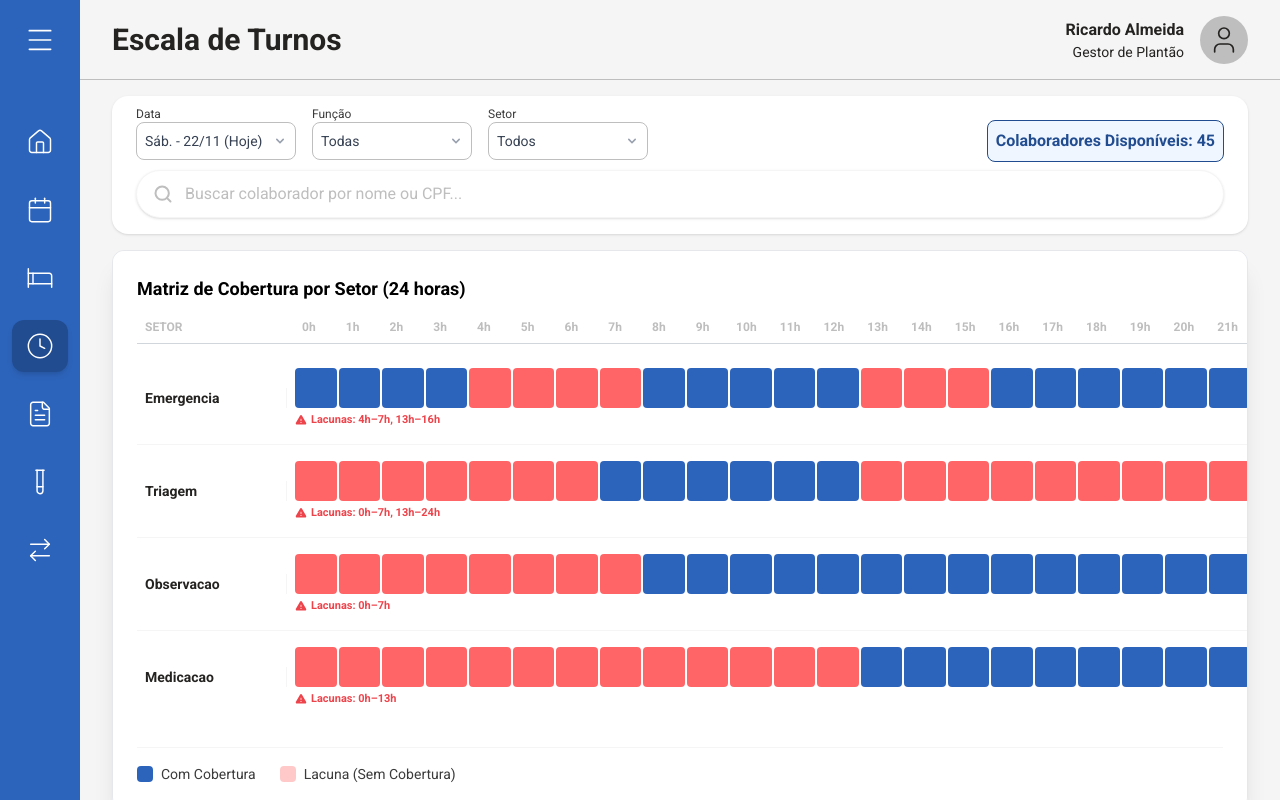
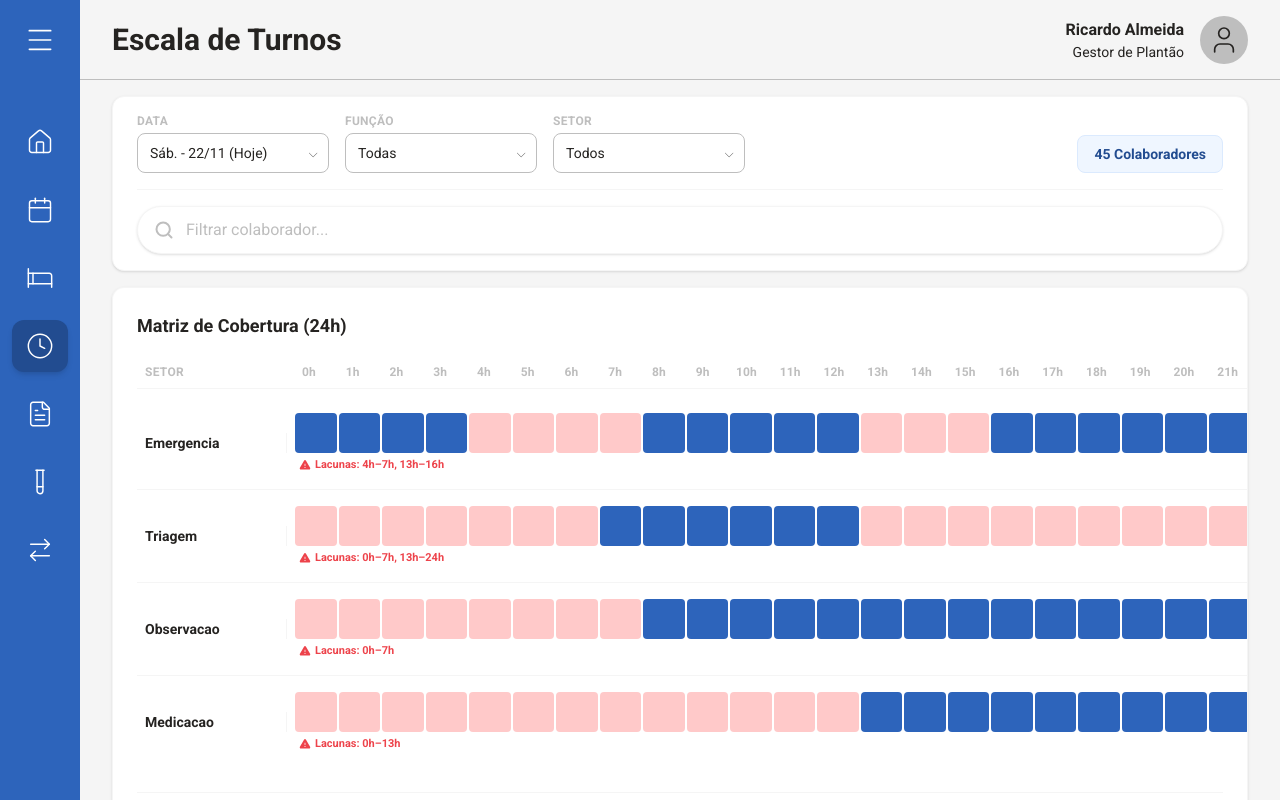
Before and after one commit to llicels/trabalho_banco_de_dados, a React (Vite) app in the folder frontend/: page /turnos in a window 1280 px wide. Built offline with nearby package versions, Linux system fonts and the light colour scheme.

Commit message:
Correções visuais + Componente de Filtro

```diff
--- /dev/null
+++ b/frontend/src/components/FilterSelect.jsx
@@ -0,0 +1,37 @@
+import ArrowDownIcon from './icons/ArrowDownIcon';
+
+export function FilterSelect({
+  label,
+  value,
+  onChange,
+  options = [],
+  className = ""
+}) {
+  return (
+    <div className={`relative ${className}`}>
+
+      <label className="text-xs font-bold text-Grey mb-1 uppercase tracking-wide block">
+        {label}
+      </label>
+
+      <div className="relative">
+        <select
+          value={value}
+          onChange={onChange}
+          className="block w-full h-10 pl-3 pr-10 border border-Grey rounded-lg bg-white text-sm text-Black font-medium focus:ring-2 focus:ring-Blue1 focus:border-Blue1 outline-none appearance-none cursor-pointer"
+        >
+          {options.map((option, index) => (
+            <option key={index} value={option}>
+              {option}
+            </option>
+          ))}
+        </select>
+
+        <div className="absolute inset-y-0 right-0 flex items-center px-2 pointer-events-none">
+          <ArrowDownIcon className="w-4 h-4 text-DarkGrey" />
+        </div>
+      </div>
+
+    </div>
+  );
+}
--- /dev/null
+++ b/frontend/src/components/icons/ArrowDownIcon.jsx
@@ -0,0 +1,15 @@
+export default function ArrowDownIcon({ className }) {
+  return (
+    <svg
+      className={className}
+      viewBox="0 0 48 48"
+      fill="none"
+      xmlns="http://www.w3.org/2000/svg"
+    >
+      <path
+        d="M23.9041 34.656L12.6241 23.376L11.8561 24.096L24.4321 36.672L37.0081 24.096L36.2401 23.376L24.9601 34.656L24.432 35.1839L23.9041 34.656Z"
+        fill="currentColor"
+      />
+    </svg>
+  );
+}
--- a/frontend/src/pages/Turnos.jsx
+++ b/frontend/src/pages/Turnos.jsx
@@ -1,32 +1,20 @@
 import React, { useState, useMemo } from 'react';
-import TurnosEscalasModal from "../components/turnos/TurnosEscalasModal";
+import { TurnosEscalasModal } from "../components/turnos/TurnosEscalasModal";
 import { SearchBar } from '../components/SearchBar';
+import { FilterSelect } from '../components/FilterSelect';
 
-// --- Dados Mockados (Simulação) ---
+// --- DADOS MOCKADOS ---
 const mockColaboradores = [
   { id: 101, nome: "Dr. Bumbum", crm: "14515125125", funcao: "Cirurgião" },
   { id: 102, nome: "Dra. Ana", crm: "98765432123", funcao: "Clínico Geral" },
   { id: 103, nome: "Enf. João", crm: "11223344112", funcao: "Enfermeiro" },
 ];
 
-// Matriz simulada por Setor (1: Com Cobertura, 0: Sem Cobertura/Lacuna)
 const mockMatriz = {
-  Emergencia: {
-    horas: [1, 1, 1, 1, 0, 0, 0, 0, 1, 1, 1, 1, 1, 0, 0, 0, 1, 1, 1, 1, 1, 1, 1, 1],
-    lacunas: "Lacunas: 4h–7h, 13h–16h"
-  },
-  Triagem: {
-    horas: [0, 0, 0, 0, 0, 0, 0, 1, 1, 1, 1, 1, 1, 0, 0, 0, 0, 0, 0, 0, 0, 0, 0, 0],
-    lacunas: "Lacunas: 0h–7h, 13h–24h"
-  },
-  Observacao: {
-    horas: [0, 0, 0, 0, 0, 0, 0, 0, 1, 1, 1, 1, 1, 1, 1, 1, 1, 1, 1, 1, 1, 1, 1, 1],
-    lacunas: "Lacunas: 0h–7h"
-  },
-  Medicacao: {
-    horas: [0, 0, 0, 0, 0, 0, 0, 0, 0, 0, 0, 0, 0, 1, 1, 1, 1, 1, 1, 1, 1, 1, 1, 1],
-    lacunas: "Lacunas: 0h–13h"
-  },
+  Emergencia: { horas: [1, 1, 1, 1, 0, 0, 0, 0, 1, 1, 1, 1, 1, 0, 0, 0, 1, 1, 1, 1, 1, 1, 1, 1], lacunas: "Lacunas: 4h–7h, 13h–16h" },
+  Triagem: { horas: [0, 0, 0, 0, 0, 0, 0, 1, 1, 1, 1, 1, 1, 0, 0, 0, 0, 0, 0, 0, 0, 0, 0, 0], lacunas: "Lacunas: 0h–7h, 13h–24h" },
+  Observacao: { horas: [0, 0, 0, 0, 0, 0, 0, 0, 1, 1, 1, 1, 1, 1, 1, 1, 1, 1, 1, 1, 1, 1, 1, 1], lacunas: "Lacunas: 0h–7h" },
+  Medicacao: { horas: [0, 0, 0, 0, 0, 0, 0, 0, 0, 0, 0, 0, 0, 1, 1, 1, 1, 1, 1, 1, 1, 1, 1, 1], lacunas: "Lacunas: 0h–13h" },
 };
 
 const mockEscalaDetalhe = {
@@ -35,7 +23,6 @@
     'Triagem-9': [mockColaboradores[1]],
 };
 
-// --- LÓGICA DE FILTRO E MOCKS ---
 const formatDate = (date) => {
     const options = { weekday: 'short', day: '2-digit', month: '2-digit' };
     let formatted = date.toLocaleDateString('pt-BR', options);
@@ -63,10 +50,7 @@
 const dateOptions = generateDateOptions(5);
 const functionOptions = ["Todas", "Médico", "Enfermeira", "Técnico"];
 const sectorOptions = ["Todos", "Emergência", "Triagem", "Observação", "Medicação"];
-
 const allSectorKeys = Object.keys(mockMatriz);
-
-// 💡 MAPEAMENTO DE FUNÇÃO PARA SETORES RELEVANTES (SIMULAÇÃO)
 const functionToSectorMap = {
     "Médico": ["Emergencia", "Observacao"],
     "Enfermeira": ["Triagem", "Medicacao"],
@@ -74,166 +58,112 @@
     "Todas": allSectorKeys
 };
 
+// --- COMPONENTE PRINCIPAL ---
 
 export function Turnos() {
   const [modalData, setModalData] = useState(null);
   const [selectedDate, setSelectedDate] = useState(dateOptions[5]);
-  const [selectedFunction, setSelectedFunction] = useState(functionOptions[0]); // Estado para o filtro de Função
+  const [selectedFunction, setSelectedFunction] = useState(functionOptions[0]);
   const [selectedSector, setSelectedSector] = useState(sectorOptions[0]);
+  const [searchTerm, setSearchTerm] = useState("");
 
-
-  // 💡 LÓGICA DE FILTRAGEM (FUNÇÃO E SETOR COMBINADOS)
   const filteredSectors = useMemo(() => {
-
-    // 1. Filtrar pela Função (Simulação)
     let sectorsByFunction = functionToSectorMap[selectedFunction] || allSectorKeys;
-
-    // 2. Filtrar pelo Setor Específico
-    if (selectedSector === "Todos") {
-      return sectorsByFunction;
-    }
-
+    if (selectedSector === "Todos") return sectorsByFunction;
     const normalizedSelectedSector = selectedSector.normalize("NFD").replace(/[\u0300-\u036f]/g, "");
-
-    // Se a função já filtrou para um subconjunto, verificamos se o setor selecionado está nesse subconjunto.
-    if (sectorsByFunction.includes(normalizedSelectedSector)) {
-        return [normalizedSelectedSector];
-    }
-
-    // Se selecionamos um setor específico (ex: "Emergência") e a função está como "Todas", retorna o setor específico.
-    // Se o setor não está no conjunto filtrado por função, não retorna nada.
+    if (sectorsByFunction.includes(normalizedSelectedSector)) return [normalizedSelectedSector];
     return [];
-
   }, [selectedFunction, selectedSector]);
 
-
-  // Função que lida com o clique na célula
   const handleCellClick = (setor, hora, status) => {
     const key = `${setor}-${hora}`;
-    let colaboradoresEscalados;
-
-    if (status === 1) {
-        colaboradoresEscalados = mockEscalaDetalhe[key] || [mockColaboradores[0]];
-    } else {
-        colaboradoresEscalados = [];
-    }
-
-    setModalData({
-      setor,
-      hora,
-      status,
-      colaboradores: colaboradoresEscalados,
-    });
+    let colaboradoresEscalados = status === 1 ? mockEscalaDetalhe[key] || [mockColaboradores[0]] : [];
+    setModalData({ setor, hora, status, colaboradores: colaboradoresEscalados });
   };
 
   const closeModal = () => setModalData(null);
-
   const horas = Array.from({ length: 24 }, (_, i) => i);
 
   return (
-    <div className="p-8 pt-4 bg-LightGrey min-h-screen">
+    <div className="p-8 pt-4 bg-LightGrey min-h-full">
 
-      {/* 2. BARRA DE FILTROS E BUSCA */}
-      <div className="bg-white p-6 pb-4 rounded-2xl shadow-sm mb-4">
-        <div className="flex items-center justify-between">
+      {/* BARRA DE FILTROS */}
+      <div className="bg-PureWhite p-6 pt-4 pb-4 rounded-xl shadow-sm border border-LightGrey mb-4">
 
-          {/* Dropdowns de Filtro */}
-          <div className="flex gap-4">
+        <div className="flex flex-col lg:flex-row items-end justify-between gap-6">
 
-            {/* Filtro de Data */}
-            <div className="w-40 relative">
-                <label htmlFor="filter-data" className="text-xs font-medium text-DarkGrey absolute -top-4 left-0">Data</label> {/* 💡 RÓTULO */}
-                <select
-                    id="filter-data"
-                    value={selectedDate}
-                    onChange={(e) => setSelectedDate(e.target.value)}
-                    className="block w-full p-2 border border-Grey rounded-lg appearance-none bg-white pr-8 text-sm cursor-pointer font-medium text-gray-700"
-                >
-                    {dateOptions.map(option => (
-                        <option key={option} value={option}>{option}</option>
-                    ))}
-                </select>
-                <svg className="h-4 w-4 absolute right-2 top-1/2 transform -translate-y-1/2 text-gray-400 pointer-events-none" xmlns="http://www.w3.org/2000/svg" viewBox="0 0 20 20" fill="currentColor"><path fillRule="evenodd" d="M5.293 7.293a1 1 0 011.414 0L10 10.586l3.293-3.293a1 1 0 111.414 1.414l-4 4a1 1 0 01-1.414 0l-4-4a1 1 0 010-1.414z" clipRule="evenodd" /></svg>
-            </div>
+          <div className="flex flex-wrap gap-4 w-full lg:w-auto">
 
-            {/* Filtro de Função */}
-            <div className="w-40 relative">
-                <label htmlFor="filter-funcao" className="text-xs font-medium text-DarkGrey absolute -top-4 left-0">Função</label> {/* 💡 RÓTULO */}
-                <select
-                    id="filter-funcao"
-                    value={selectedFunction}
-                    onChange={(e) => setSelectedFunction(e.target.value)}
-                    className="block w-full p-2 border border-Grey rounded-lg appearance-none bg-white pr-8 text-sm cursor-pointer font-medium text-gray-700"
-                >
-                    {functionOptions.map(option => (
-                        <option key={option} value={option}>{option}</option>
-                    ))}
-                </select>
-                <svg className="h-4 w-4 absolute right-2 top-1/2 transform -translate-y-1/2 text-gray-400 pointer-events-none" xmlns="http://www.w3.org/2000/svg" viewBox="0 0 20 20" fill="currentColor"><path fillRule="evenodd" d="M5.293 7.293a1 1 0 011.414 0L10 10.586l3.293-3.293a1 1 0 111.414 1.414l-4 4a1 1 0 01-1.414 0l-4-4a1 1 0 010-1.414z" clipRule="evenodd" /></svg>
-            </div>
+            <FilterSelect
+              label="Data"
+              value={selectedDate}
+              onChange={(e) => setSelectedDate(e.target.value)}
+              options={dateOptions}
+              className="w-full sm:w-48"
+            />
 
-            {/* Filtro de Setor */}
-            <div className="w-40 relative">
-                <label htmlFor="filter-setor" className="text-xs font-medium text-DarkGrey absolute -top-4 left-0">Setor</label> {/* 💡 RÓTULO */}
-                <select
-                    id="filter-setor"
-                    value={selectedSector}
-                    onChange={(e) => setSelectedSector(e.target.value)}
-                    className="block w-full p-2 border border-Grey rounded-lg appearance-none bg-white pr-8 text-sm cursor-pointer font-medium text-gray-700"
-                >
-                    {sectorOptions.map(option => (
-                        <option key={option} value={option}>{option}</option>
-                    ))}
-                </select>
-                <svg className="h-4 w-4 absolute right-2 top-1/2 transform -translate-y-1/2 text-gray-400 pointer-events-none" xmlns="http://www.w3.org/2000/svg" viewBox="0 0 20 20" fill="currentColor"><path fillRule="evenodd" d="M5.293 7.293a1 1 0 011.414 0L10 10.586l3.293-3.293a1 1 0 111.414 1.414l-4 4a1 1 0 01-1.414 0l-4-4a1 1 0 010-1.414z" clipRule="evenodd" /></svg>
-            </div>
+            <FilterSelect
+              label="Função"
+              value={selectedFunction}
+              onChange={(e) => setSelectedFunction(e.target.value)}
+              options={functionOptions}
+              className="w-full sm:w-48"
+            />
+
+            <FilterSelect
+              label="Setor"
+              value={selectedSector}
+              onChange={(e) => setSelectedSector(e.target.value)}
+              options={sectorOptions}
+              className="w-full sm:w-48"
+            />
 
           </div>
 
-          {/* Contagem de Colaboradores */}
-          <div className="p-2 border border-Blue3 rounded-lg bg-blue-50 text-Blue3 font-semibold text-center">
-            Colaboradores Disponíveis: 45
+          {/* Badge de Contagem */}
+          <div className="px-4 py-2 bg-blue-50 text-Blue3 border border-blue-100 rounded-lg font-semibold text-sm whitespace-nowrap">
+            45 Colaboradores
           </div>
         </div>
 
-        {/* Busca */}
-        <div className="mt-2">
+        {/* BUSCA */}
+        <div className="mt-4 pt-4 border-t border-LightGrey">
             <SearchBar
-                placeholder="Buscar colaborador por nome ou CPF..."
+                placeholder="Filtrar colaborador..."
                 onSearch={(texto) => setSearchTerm(texto)}
                 className="w-full"
             />
         </div>
+
       </div>
 
-      {/* 3. MATRIZ DE COBERTURA */}
-      <div className="bg-white p-6 rounded-xl shadow-xl border border-gray-200 overflow-x-auto">
-        <h2 className="text-lg font-semibold mb-4">Matriz de Cobertura por Setor (24 horas)</h2>
+      {/* MATRIZ DE COBERTURA */}
+      <div className="bg-PureWhite p-6 rounded-xl shadow-sm border border-LightGrey overflow-x-auto">
+        <h2 className="text-lg font-bold text-Black mb-6">Matriz de Cobertura (24h)</h2>
 
         <div className="min-w-[1200px]">
-
             {/* Cabeçalho */}
-            <div className="flex border-b border-gray-300 pb-2 mb-2">
-                <div className="w-[150px] shrink-0 pl-2 text-xs font-bold text-Grey text-left">SETOR</div>
+            <div className="flex border-b border-LightGrey pb-2 mb-2">
+                <div className="w-[150px] shrink-0 pl-2 text-xs font-bold text-Grey text-left uppercase tracking-wide">SETOR</div>
                 <div className="flex-1 grid grid-cols-[repeat(24,_1fr)] text-center text-xs font-bold text-Grey">
                     {horas.map(h => <div key={h}>{h}h</div>)}
                 </div>
             </div>
 
-            {/* Linhas da Matriz */}
+            {/* Linhas */}
             {filteredSectors.length > 0 ? (
                 filteredSectors.map(setorKey => (
                     <div key={setorKey} className="flex items-center border-b border-LightGrey last:border-b-0 py-4 hover:bg-gray-50 transition-colors">
 
-                        {/* LADO ESQUERDO: Nome do Setor */}
+                        {/* ESQUERDA: Nome */}
                         <div className="w-[150px] shrink-0 pl-2 pr-4 border-r border-LightGrey mr-2">
                             <span className="text-sm font-bold text-Black block">{setorKey}</span>
                         </div>
 
-                        {/* LADO DIREITO: Container Vertical*/}
+                        {/* DIREITA: Barras + Texto */}
                         <div className="flex-1 flex flex-col justify-center">
 
-                            {/* 1. As Barras (Grid de 24) */}
+                            {/* Barras */}
                             <div className="grid grid-cols-[repeat(24,_1fr)] gap-[2px] mb-1">
                                 {mockMatriz[setorKey].horas.map((status, index) => (
                                     <div
@@ -242,8 +172,8 @@
                                         className={`
                                             h-10 rounded cursor-pointer transition-all duration-200
                                             ${status === 1
-                                                ? 'bg-Blue1 hover:bg-Blue3 hover:Blue5'
-                                                : 'bg-red-400 hover:bg-red-500'
+                                                ? 'bg-Blue1 hover:bg-Blue3'
+                                                : 'bg-red-200 hover:bg-red-400'
                                             }
                                         `}
                                         title={status === 1 ? "Cobertura OK" : "Sem Cobertura"}
@@ -251,8 +181,8 @@
                                 ))}
                             </div>
 
-                            {/* 2. O Texto de Lacuna */}
-                            <div className="h-4">
+                            {/* Texto de Lacuna (Embaixo) */}
+                            <div className="h-4 pl-1">
                                 {mockMatriz[setorKey].lacunas && (
                                     <span className="text-[11px] font-bold text-Red flex items-center gap-1 animate-pulse">
                                         <svg xmlns="http://www.w3.org/2000/svg" viewBox="0 0 256 256" fill="currentColor" className="w-3 h-3">
@@ -284,13 +214,14 @@
         </div>
       </div>
 
-      {/* 4. MODAL/POP-UP */}
+      {/* MODAL */}
       {modalData && (
         <TurnosEscalasModal
             data={modalData}
             onClose={closeModal}
         />
       )}
+
     </div>
   );
 }
```
Also changed, not shown: frontend/src/components/turnos/TurnosEscalasModal.jsx (+3 -5 lines).
